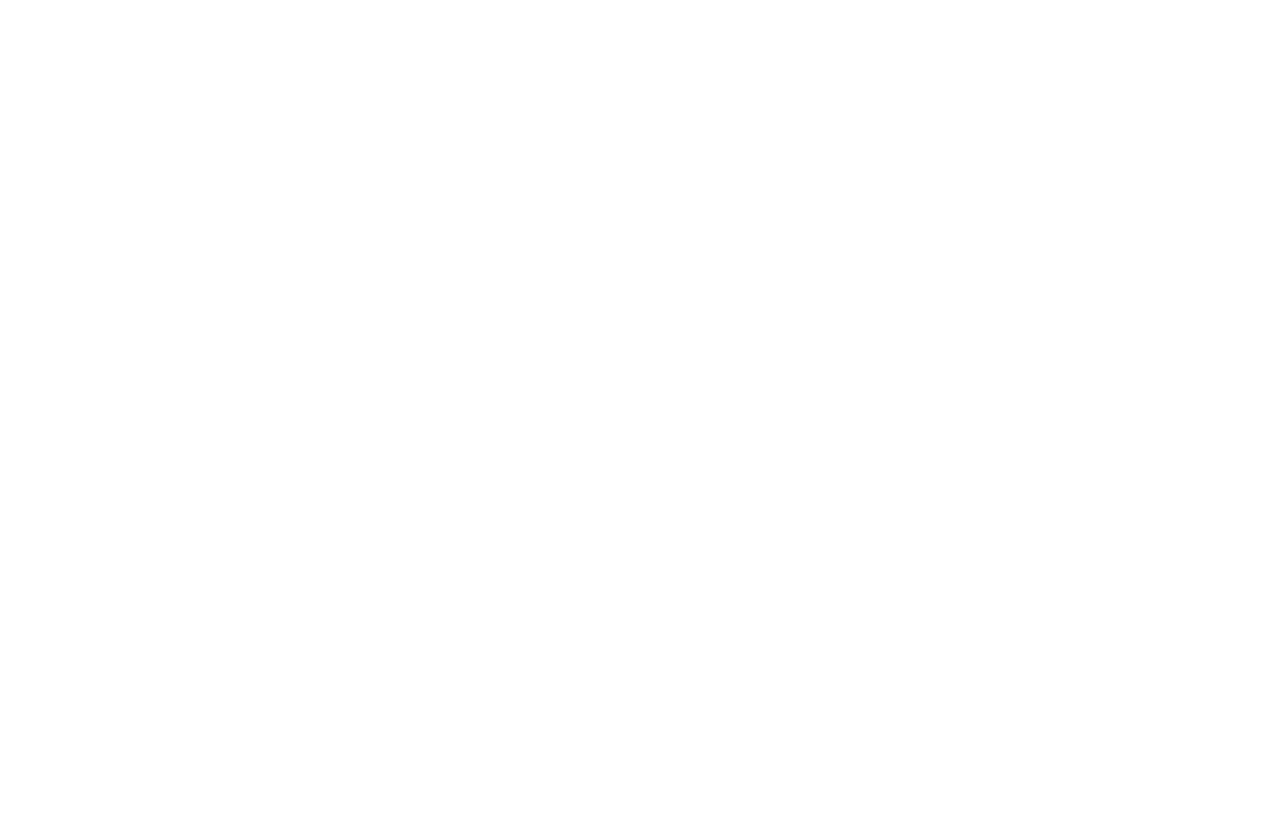
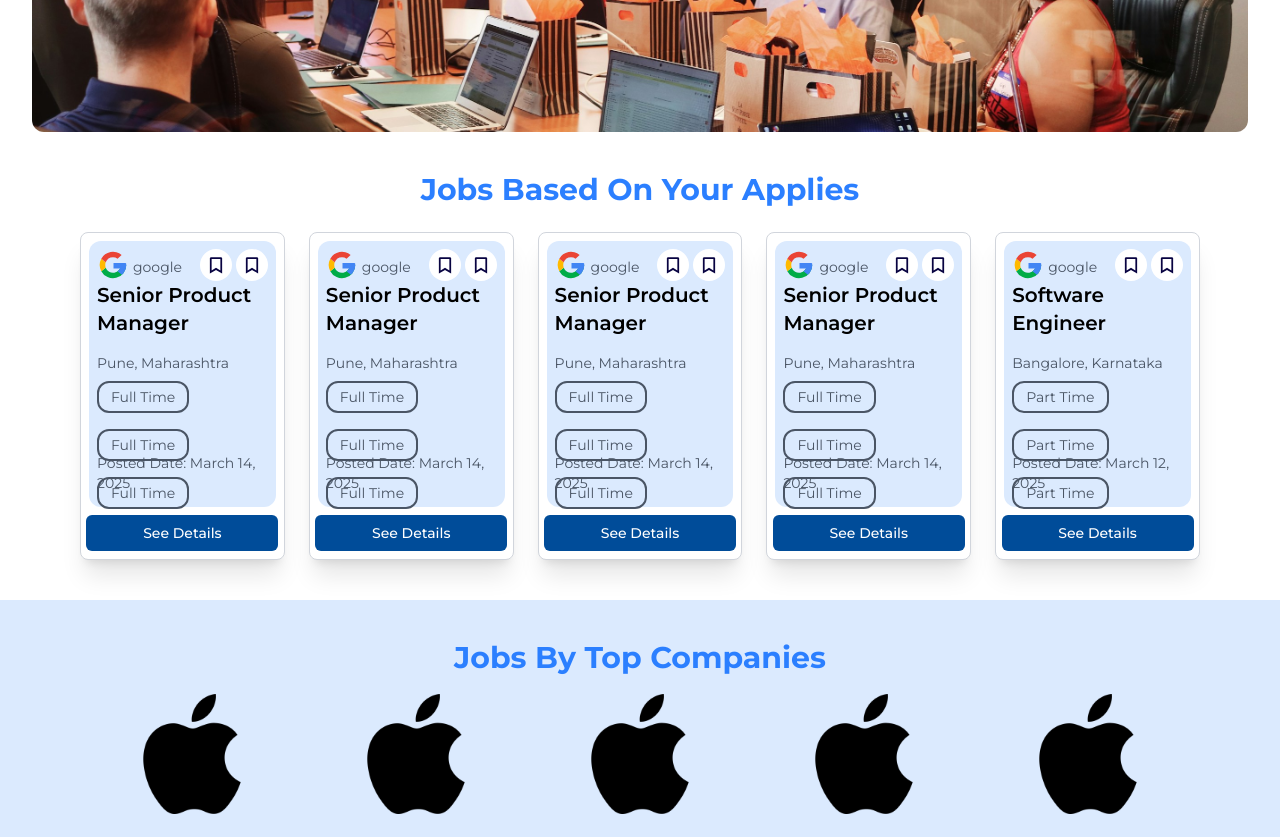
Before and after one commit to sanket5257/testproject, a Next.js app: page /employee in a window 1280 px wide. Before the commit this address had no page. Shown: the part 460-1297 px from the top of the page. Before the commit the page ends 800 px from the top, so only its background shows below. Built offline with nearby package versions, Linux system fonts and the light colour scheme.

Commit message:
afterlogin changed to employee

```diff
--- a/app/afterlogin/page.jsx
+++ b/app/employee/page.jsx
@@ -8,7 +8,7 @@
 
 const Page = () => {
   return (
-    <div className='bg-white text-black h-screen w-full'>
+    <div className='bg-white text-black w-full'>
         <Header2/>
           <div
         id="Hothiring"
@@ -43,7 +43,7 @@
 
       <div
         id="upcoming-Exhibition"
-        className="h-[60vh] w-full mt-24 flex flex-col justify-center items-center"
+        className="h-[60vh] w-full bg-white mt-24 flex flex-col justify-center items-center"
       >
         <h1 className="pb-10  text-center text-3xl font-Montserrat font-bold text-blue-500">
           {" "}
--- a/components/Cities.jsx
+++ b/components/Cities.jsx
@@ -5,10 +5,10 @@
 const cities=["Mumbai","Pune","Banglore","Mumbai","Pune"]
 
   return (
-    <div>
+    <div className='bg-white'>
         <div
         id="Topcompanies"
-        className="h-[40vh] w-full pt-10 flex flex-col justify-center items-center"
+        className="h-[40vh] bg-white w-full pt-10 flex flex-col justify-center items-center"
       >
         <div className="h-full w-full ">
           <h1 className="pt-10  text-center text-3xl font-Montserrat font-bold text-blue-500">
--- a/components/JobCard.jsx
+++ b/components/JobCard.jsx
@@ -46,7 +46,7 @@
   ];
 
   return (
-    <div>
+    <div className='bg-white'>
       <div
         id="JobCards"
         className="h-auto font-Montserrat w-full flex flex-col justify-center items-center"
--- a/components/JobCardSkillBased.jsx
+++ b/components/JobCardSkillBased.jsx
@@ -47,7 +47,7 @@
       ];
 
   return (
-    <div>
+    <div className='bg-white'>
       <div
         id="JobCards"
         className="h-auto font-Montserrat w-full flex flex-col justify-center items-center"
```
